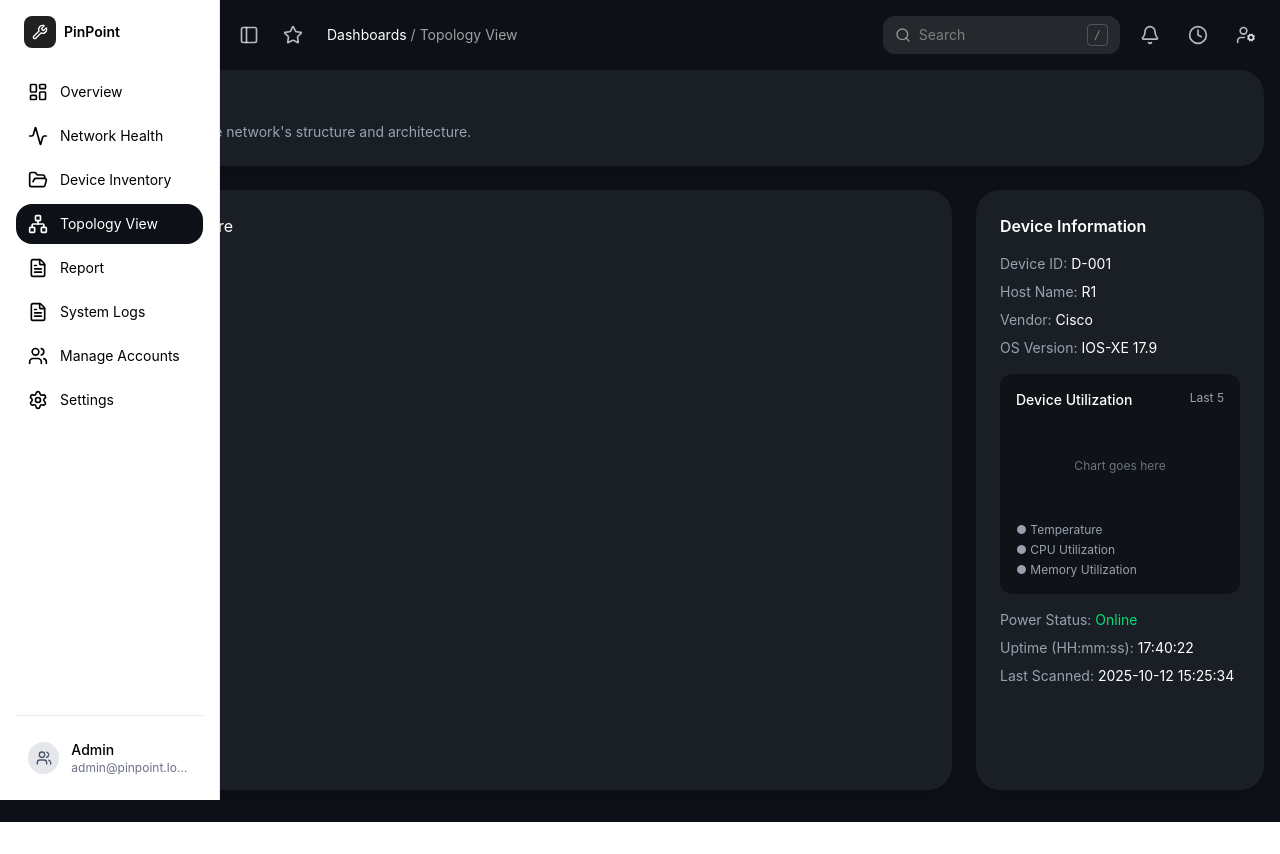
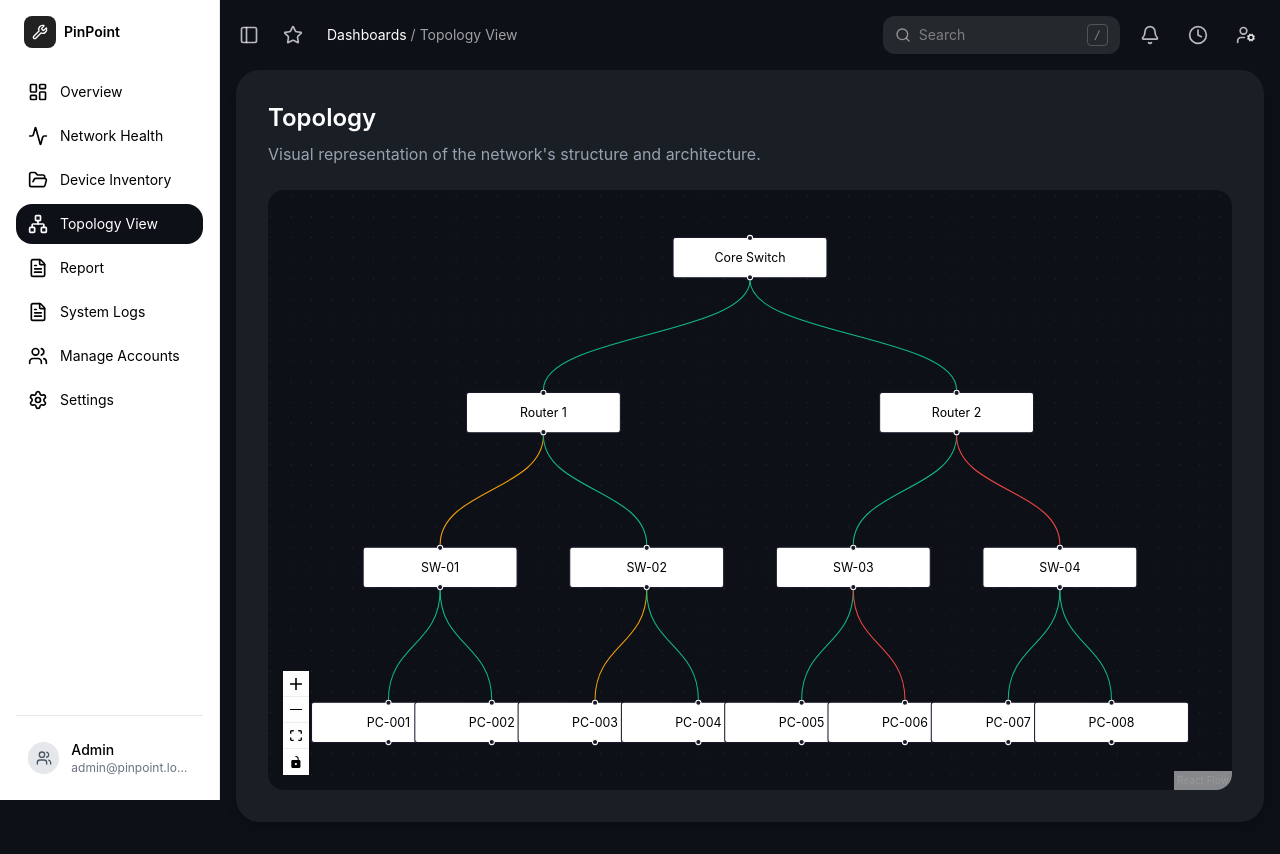
Before and after one commit to esfen14/Network-Diagnosis-System, a React (Vite) app in the folder client/: page /topology in a window 1280 px wide. Before the commit the page ends 822 px from the top, so only its background shows below. Built offline with nearby package versions, Linux system fonts and the light colour scheme.

Commit message:
Topology View

```diff
--- a/client/package.json
+++ b/client/package.json
@@ -10,6 +10,7 @@
     "preview": "vite preview"
   },
   "dependencies": {
+    "@xyflow/react": "^12.11.0",
     "lucide-react": "^1.17.0",
     "react": "^19.2.6",
     "react-dom": "^19.2.6",
--- a/client/src/pages/TopologyPage.tsx
+++ b/client/src/pages/TopologyPage.tsx
@@ -1,33 +1,115 @@
+import { useState, useCallback } from 'react'
+import { ReactFlow, Background, Controls, useNodesState, useEdgesState, type Node, type Edge } from '@xyflow/react'
+import '@xyflow/react/dist/style.css'
+
+type SelectedItem =
+  | { type: 'device'; id: string }
+  | { type: 'link'; source: string; target: string }
+  | null
+
+const initialNodes: Node[] = [
+  { id: 'core-sw', position: { x: 400, y: 50 }, data: { label: 'Core Switch' } },
+  { id: 'router-1', position: { x: 200, y: 200 }, data: { label: 'Router 1' } },
+  { id: 'router-2', position: { x: 600, y: 200 }, data: { label: 'Router 2' } },
+  { id: 'sw-01', position: { x: 100, y: 350 }, data: { label: 'SW-01' } },
+  { id: 'sw-02', position: { x: 300, y: 350 }, data: { label: 'SW-02' } },
+  { id: 'sw-03', position: { x: 500, y: 350 }, data: { label: 'SW-03' } },
+  { id: 'sw-04', position: { x: 700, y: 350 }, data: { label: 'SW-04' } },
+  { id: 'pc-01', position: { x: 50, y: 500 }, data: { label: 'PC-001' } },
+  { id: 'pc-02', position: { x: 150, y: 500 }, data: { label: 'PC-002' } },
+  { id: 'pc-03', position: { x: 250, y: 500 }, data: { label: 'PC-003' } },
+  { id: 'pc-04', position: { x: 350, y: 500 }, data: { label: 'PC-004' } },
+  { id: 'pc-05', position: { x: 450, y: 500 }, data: { label: 'PC-005' } },
+  { id: 'pc-06', position: { x: 550, y: 500 }, data: { label: 'PC-006' } },
+  { id: 'pc-07', position: { x: 650, y: 500 }, data: { label: 'PC-007' } },
+  { id: 'pc-08', position: { x: 750, y: 500 }, data: { label: 'PC-008' } },
+]
+
+const initialEdges: Edge[] = [
+  { id: 'e1', source: 'core-sw', target: 'router-1', style: { stroke: '#10b981' } },
+  { id: 'e2', source: 'core-sw', target: 'router-2', style: { stroke: '#10b981' } },
+  { id: 'e3', source: 'router-1', target: 'sw-01', style: { stroke: '#f59e0b' } },
+  { id: 'e4', source: 'router-1', target: 'sw-02', style: { stroke: '#10b981' } },
+  { id: 'e5', source: 'router-2', target: 'sw-03', style: { stroke: '#10b981' } },
+  { id: 'e6', source: 'router-2', target: 'sw-04', style: { stroke: '#ef4444' } },
+  { id: 'e7', source: 'sw-01', target: 'pc-01', style: { stroke: '#10b981' } },
+  { id: 'e8', source: 'sw-01', target: 'pc-02', style: { stroke: '#10b981' } },
+  { id: 'e9', source: 'sw-02', target: 'pc-03', style: { stroke: '#f59e0b' } },
+  { id: 'e10', source: 'sw-02', target: 'pc-04', style: { stroke: '#10b981' } },
+  { id: 'e11', source: 'sw-03', target: 'pc-05', style: { stroke: '#10b981' } },
+  { id: 'e12', source: 'sw-03', target: 'pc-06', style: { stroke: '#ef4444' } },
+  { id: 'e13', source: 'sw-04', target: 'pc-07', style: { stroke: '#10b981' } },
+  { id: 'e14', source: 'sw-04', target: 'pc-08', style: { stroke: '#10b981' } },
+]
+
+const deviceInfo: Record<string, { deviceId: string; hostName: string; vendor: string; osVersion: string; powerStatus: string; uptime: string; lastScanned: string }> = {
+  'core-sw': { deviceId: 'D-001', hostName: 'Core-SW', vendor: 'Cisco', osVersion: 'IOS-XE 17.9', powerStatus: 'Online', uptime: '17:40:22', lastScanned: '2025-10-12 15:25:34' },
+  'router-1': { deviceId: 'D-002', hostName: 'R1', vendor: 'Cisco', osVersion: 'IOS-XE 17.6', powerStatus: 'Online', uptime: '10:22:11', lastScanned: '2025-10-12 15:25:34' },
+  'router-2': { deviceId: 'D-003', hostName: 'R2', vendor: 'Cisco', osVersion: 'IOS-XE 17.6', powerStatus: 'Online', uptime: '09:15:44', lastScanned: '2025-10-12 15:25:34' },
+  'sw-01': { deviceId: 'D-004', hostName: 'SW-01', vendor: 'Cisco', osVersion: 'IOS 15.2', powerStatus: 'Online', uptime: '05:30:00', lastScanned: '2025-10-12 15:25:34' },
+  'sw-02': { deviceId: 'D-005', hostName: 'SW-02', vendor: 'Cisco', osVersion: 'IOS 15.2', powerStatus: 'Offline', uptime: '00:00:00', lastScanned: '2025-10-12 15:25:34' },
+}
+
 export function TopologyPage() {
+  const [nodes, , onNodesChange] = useNodesState(initialNodes)
+  const [edges, , onEdgesChange] = useEdgesState(initialEdges)
+  const [selected, setSelected] = useState<SelectedItem>(null)
+
+  const onNodeClick = useCallback((_: unknown, node: Node) => {
+    setSelected({ type: 'device', id: node.id })
+  }, [])
+
+  const onEdgeClick = useCallback((_: unknown, edge: Edge) => {
+    setSelected({ type: 'link', source: edge.source, target: edge.target })
+  }, [])
+
+  const onPaneClick = useCallback(() => {
+    setSelected(null)
+  }, [])
+
+  const device = selected?.type === 'device' ? deviceInfo[selected.id] : null
+
   return (
-    <div className="space-y-6">
+    <main className="ml-[220px] flex-1">
+      <div className="rounded-3xl bg-[#1a1f26] p-8 shadow-lg">
+        <h1 className="text-2xl font-semibold text-white">Topology</h1>
+        <p className="mt-2 text-gray-400">Visual representation of the network's structure and architecture.</p>
 
-      {/* Header */}
-      <div className="rounded-3xl bg-[#1a1f26] p-6 shadow-lg">
-        <h1 className="text-lg font-semibold text-white">Topology</h1>
-        <p className="text-sm text-gray-400">Visual representation of the network's structure and architecture.</p>
+        <div className="mt-6 flex gap-4">
+          {/* Network Map */}
+          <div className="flex-1 rounded-2xl overflow-hidden bg-[#0d1117]" style={{ height: '600px' }}>
+            <ReactFlow
+              nodes={nodes}
+              edges={edges}
+              onNodesChange={onNodesChange}
+              onEdgesChange={onEdgesChange}
+              onNodeClick={onNodeClick}
+              onEdgeClick={onEdgeClick}
+              onPaneClick={onPaneClick}
+              fitView
+            >
+              <Background color="#333" />
+              <Controls />
+            </ReactFlow>
           </div>
 
-      {/* Main content */}
-      <div className="flex gap-6">
-
-        {/* Network Map */}
-        <div className="flex-1 rounded-3xl bg-[#1a1f26] p-6 shadow-lg" style={{ height: '600px' }}>
-          <p className="text-white">Network map will go here</p>
+          {/* Side Panel */}
+          {selected && (
+            <div className="w-72 shrink-0 space-y-4">
+              {selected.type === 'device' && device && (
+                <>
+                  <div className="rounded-2xl bg-[#0d1117] p-4 space-y-2">
+                    <h2 className="text-white font-semibold text-sm">Device Information</h2>
+                    <div className="space-y-1 text-sm">
+                      <p className="text-gray-400">Device ID: <span className="text-white">{device.deviceId}</span></p>
+                      <p className="text-gray-400">Host Name: <span className="text-white">{device.hostName}</span></p>
+                      <p className="text-gray-400">Vendor: <span className="text-white">{device.vendor}</span></p>
+                      <p className="text-gray-400">OS Version: <span className="text-white">{device.osVersion}</span></p>
+                    </div>
                   </div>
 
-        {/* Side Panel - Device Information */}
-        <div className="w-72 rounded-3xl bg-[#1a1f26] p-6 shadow-lg space-y-4">
-          <h2 className="text-white font-semibold">Device Information</h2>
-          <div className="space-y-2 text-sm">
-            <p className="text-gray-400">Device ID: <span className="text-white">D-001</span></p>
-            <p className="text-gray-400">Host Name: <span className="text-white">R1</span></p>
-            <p className="text-gray-400">Vendor: <span className="text-white">Cisco</span></p>
-            <p className="text-gray-400">OS Version: <span className="text-white">IOS-XE 17.9</span></p>
-          </div>
-
-          <div className="rounded-xl bg-[#0f1318] p-4 space-y-2">
-            <div className="flex justify-between">
+                  <div className="rounded-2xl bg-[#0d1117] p-4 space-y-2">
+                    <div className="flex justify-between items-center">
                       <p className="text-white text-sm font-medium">Device Utilization</p>
                       <p className="text-gray-400 text-xs">Last 5</p>
                     </div>
@@ -41,15 +123,55 @@ export function TopologyPage() {
                     </div>
                   </div>
 
-          <div className="space-y-2 text-sm">
-            <p className="text-gray-400">Power Status: <span className="text-green-400">Online</span></p>
-            <p className="text-gray-400">Uptime (HH:mm:ss): <span className="text-white">17:40:22</span></p>
+                  <div className="rounded-2xl bg-[#0d1117] p-4 space-y-2 text-sm">
+                    <p className="text-gray-400">Power Status: <span className={device.powerStatus === 'Online' ? 'text-green-400' : 'text-red-400'}>{device.powerStatus}</span></p>
+                    <p className="text-gray-400">Uptime (HH:mm:ss): <span className="text-white">{device.uptime}</span></p>
+                    <p className="text-gray-400">Last Scanned: <span className="text-white">{device.lastScanned}</span></p>
+                  </div>
+                </>
+              )}
+
+              {selected.type === 'link' && (
+                <>
+                  <div className="rounded-2xl bg-[#0d1117] p-4 space-y-2">
+                    <h2 className="text-white font-semibold text-sm">Link Summary</h2>
+                    <div className="space-y-1 text-sm">
+                      <p className="text-gray-400">From: <span className="text-white">{selected.source}</span></p>
+                      <p className="text-gray-400">To: <span className="text-white">{selected.target}</span></p>
                       <p className="text-gray-400">Last Scanned: <span className="text-white">2025-10-12 15:25:34</span></p>
                     </div>
                   </div>
 
+                  <div className="rounded-2xl bg-[#0d1117] p-4 space-y-2">
+                    <div className="flex justify-between items-center">
+                      <p className="text-white text-sm font-medium">Utilization</p>
+                      <p className="text-gray-400 text-xs">Last 5 Hours</p>
+                    </div>
+                    <div className="h-24 flex items-center justify-center">
+                      <p className="text-gray-500 text-xs">Chart goes here</p>
                     </div>
                   </div>
+
+                  <div className="rounded-2xl bg-[#0d1117] p-4 space-y-2">
+                    <div className="flex justify-between items-center">
+                      <p className="text-white text-sm font-medium">Ingress/Egress Traffic</p>
+                      <p className="text-gray-400 text-xs">Last 5 Hours</p>
+                    </div>
+                    <div className="h-24 flex items-center justify-center">
+                      <p className="text-gray-500 text-xs">Chart goes here</p>
+                    </div>
+                    <div className="space-y-1 text-xs">
+                      <p className="text-gray-400">● Ingress Traffic</p>
+                      <p className="text-gray-400">● Egress Traffic</p>
+                    </div>
+                  </div>
+                </>
+              )}
+            </div>
+          )}
+        </div>
+      </div>
+    </main>
   )
 }
 
--- /dev/null
+++ b/client/vite.config.ts
@@ -0,0 +1,9 @@
+import { defineConfig } from 'vite'
+import react from '@vitejs/plugin-react'
+import tailwindcss from '@tailwindcss/vite'
+export default defineConfig ({
+plugins:[
+react(),
+tailwindcss(),
+],
+})
```
Also changed, not shown: 1 other file (tests, documents, lock files or other folders). Lines whose indentation alone changed are shown as unchanged.
